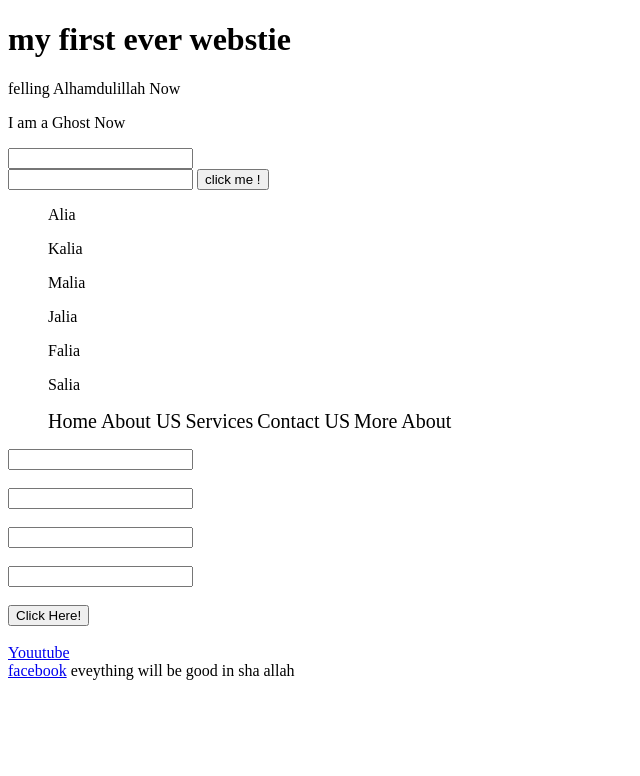
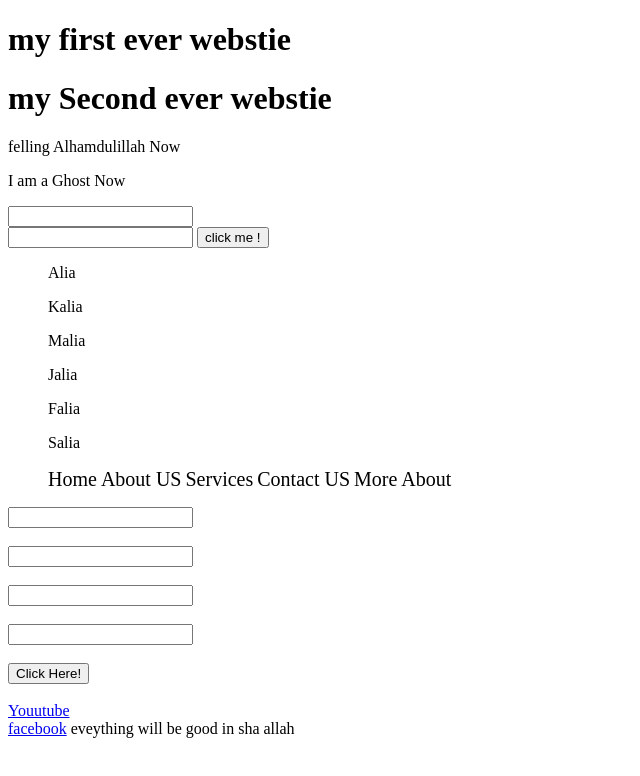
Before and after one commit to Shakilahmmedms/my_first_website, a plain HTML site: page index.html in a window 1280 px wide. Shown: the whole page, without its empty margins (0-640 px from the left). Drawn offline with Linux system fonts and the light colour scheme.

Commit message:
git add done

```diff
--- a/index.html
+++ b/index.html
@@ -22,11 +22,15 @@
             color: black;
             font-size: 20px;
         }
+        h1::before{
+            content: Hello Jan;
+        }
     </style>
 </head>
 <body>
 
     <h1>my first ever webstie</h1>
+    <h1>my Second ever webstie</h1>
         <p>felling Alhamdulillah Now</p>
         <p>I am a Ghost Now</p>
     <input name="email" type="text">
```
